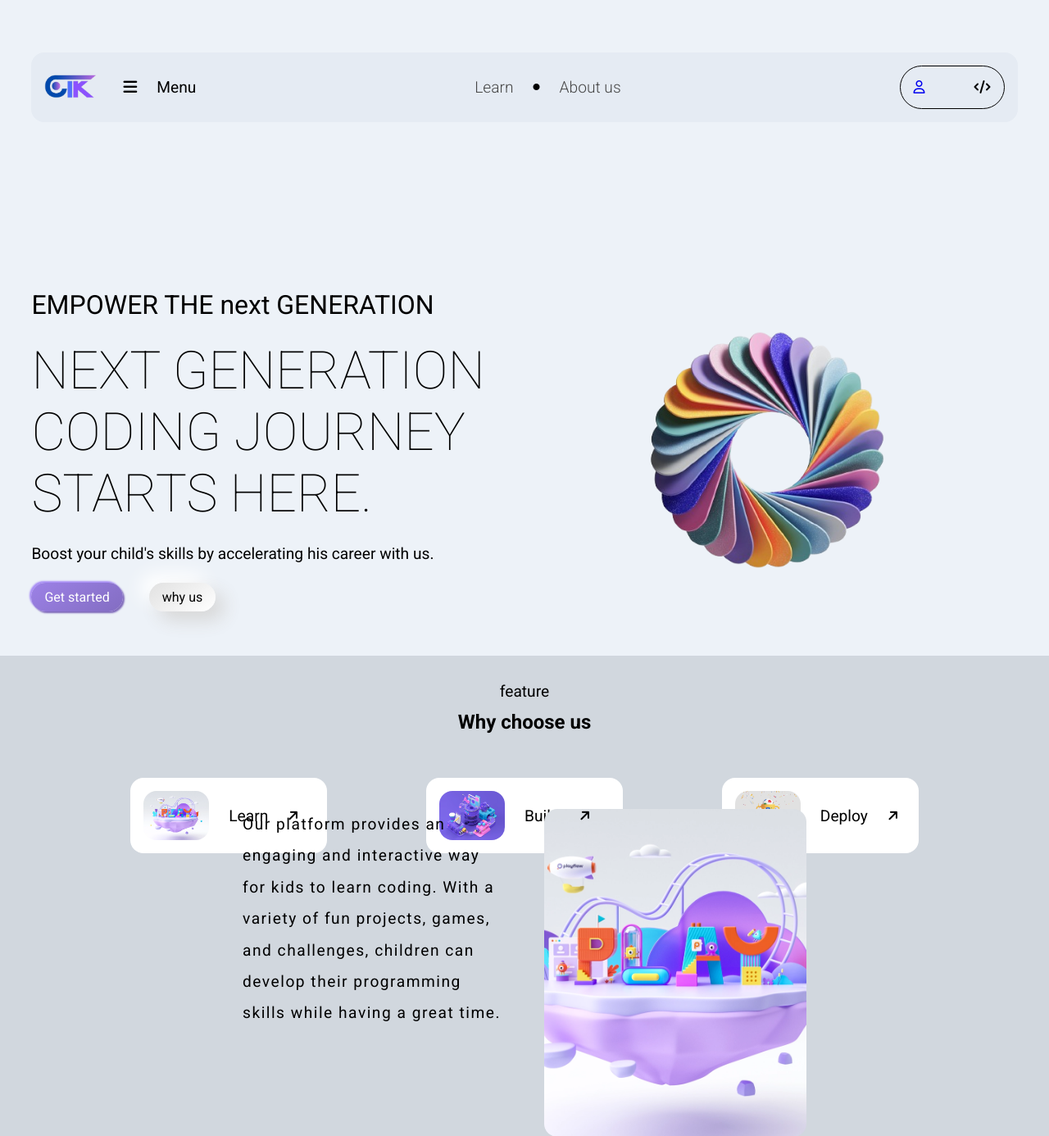
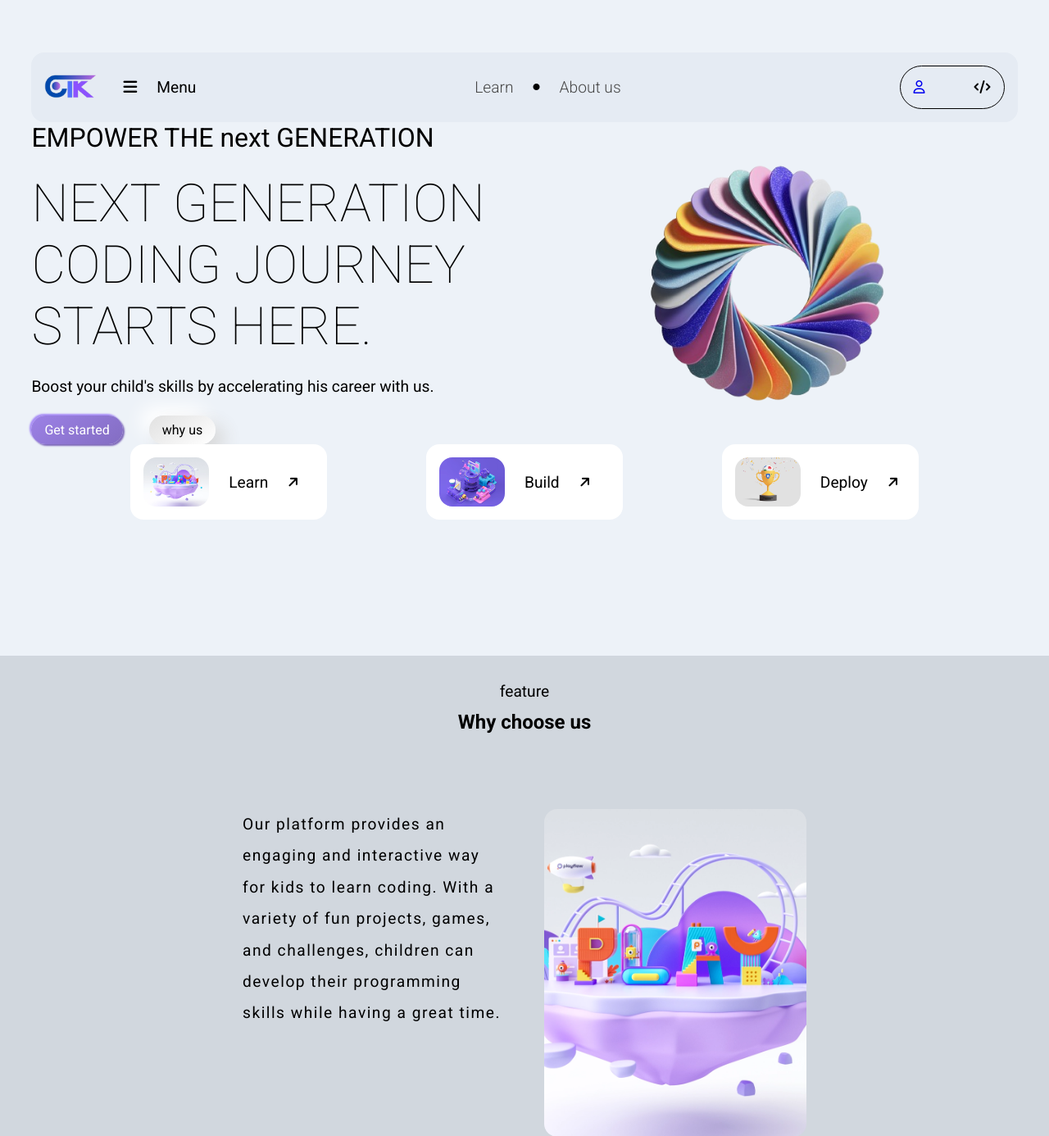
Before and after one commit to cobrianz/EDUTECT, a PHP site: page / in a window 1280 px wide. Shown: the top 1386 px of the page at 82% size. Run offline with PHP 8.4, Linux system fonts and the light colour scheme; some libraries are stand-ins or nearby versions.

Commit message:
first commit

```diff
--- a/style.css
+++ b/style.css
@@ -113,8 +113,7 @@ nav {
 .hero__section {
     display: flex;
     align-items: center;
-    justify-content: space-between;
-    min-height: 100vh;
+    justify-content: center;
    /*  position: absolute;
     top: 50%;
     left: 50%;
```
